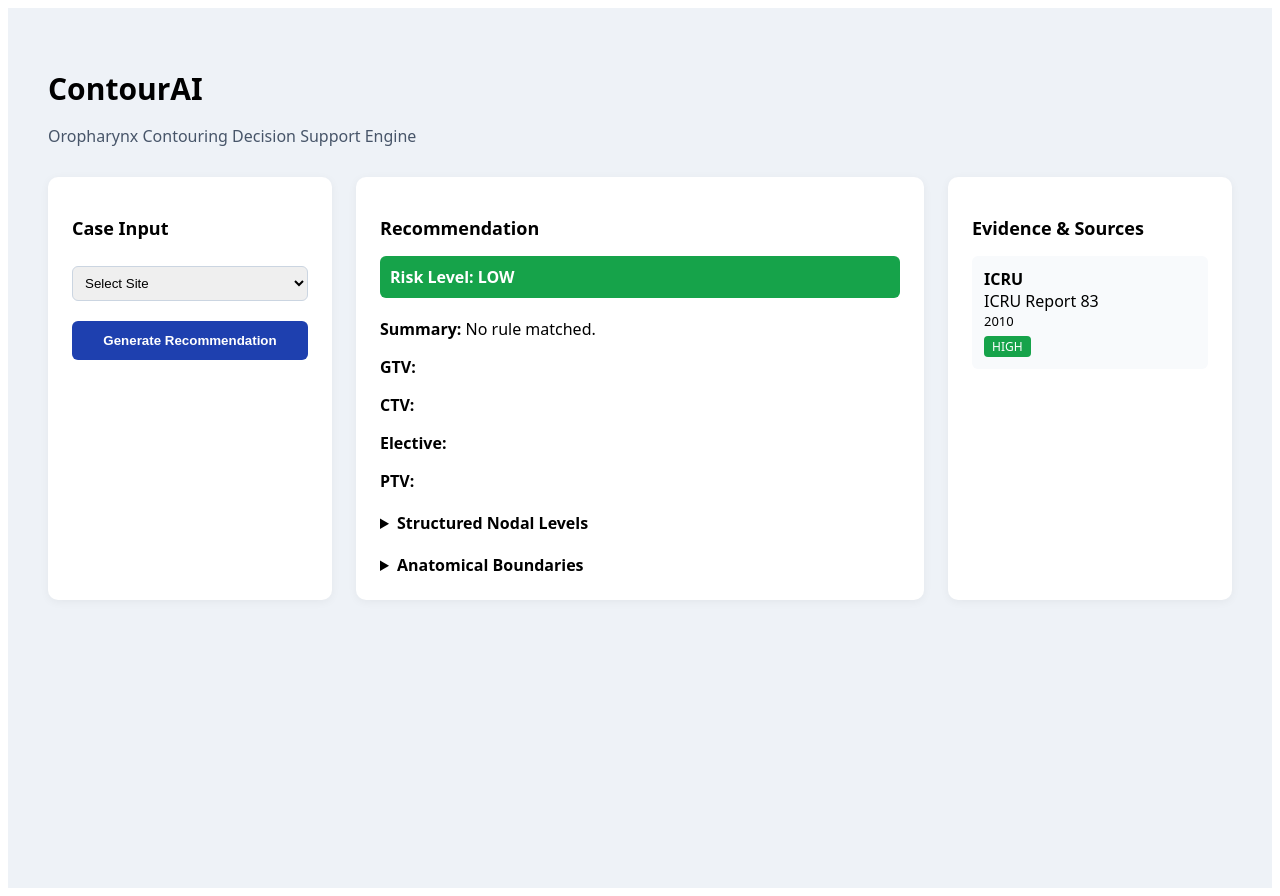
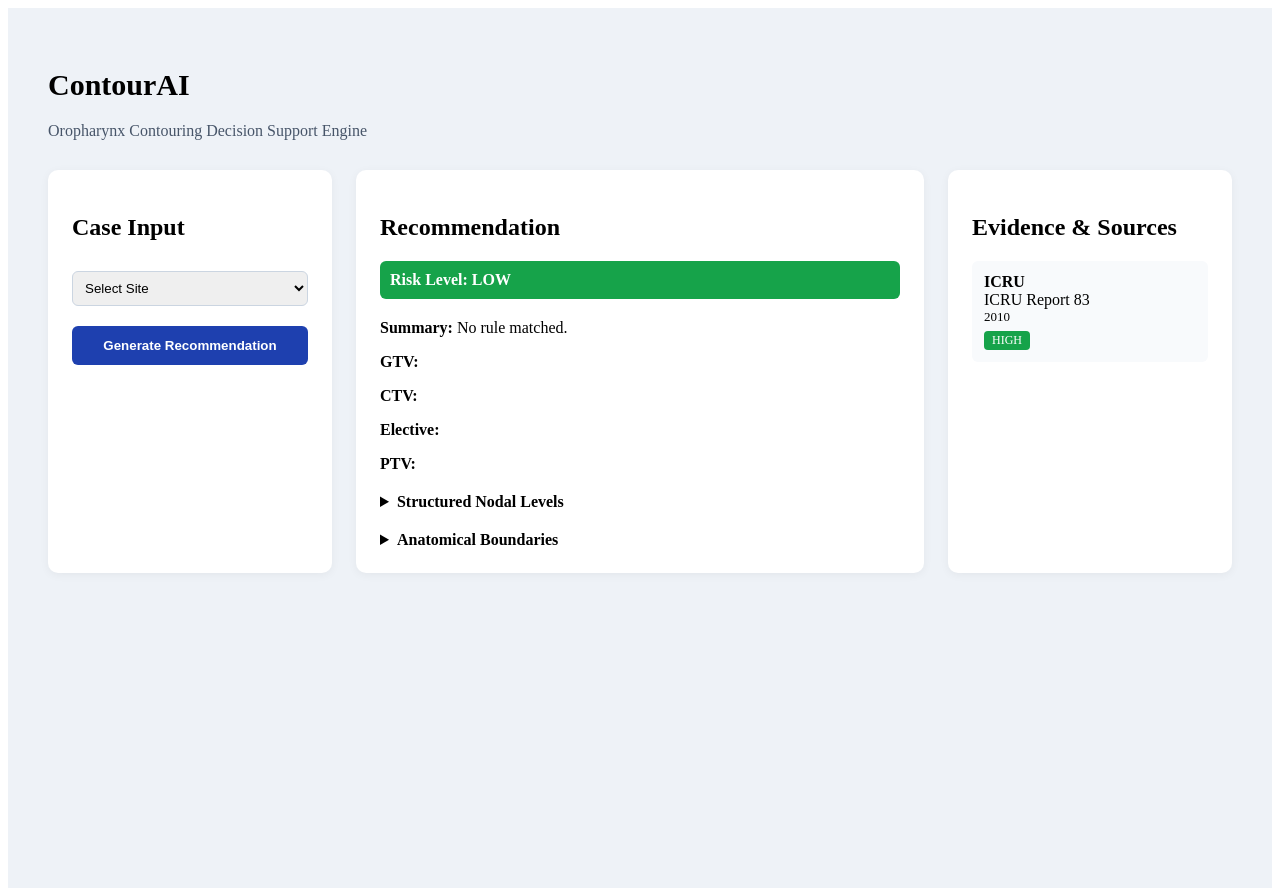
Before and after one commit to Bubblycommandant/Contourai, a Next.js app: page / in a window 1280 px wide. Both pictures are taken after a click on the button "Generate Recommendation". Built offline with nearby package versions, Linux system fonts and the light colour scheme.

Commit message:
Update page.tsx

```diff
--- a/app/page.tsx
+++ b/app/page.tsx
@@ -25,19 +25,17 @@ export default function Home() {
   };
 
   return (
-    <div style={{ minHeight: "100vh", backgroundColor: "#eef2f7", padding: 40, fontFamily: "system-ui" }}>
-      <h1 style={{ fontSize: 30, fontWeight: 700, marginBottom: 4 }}>
-        ContourAI
-      </h1>
-      <p style={{ color: "#475569", marginBottom: 30 }}>
+    <div style={{ minHeight: "100vh", backgroundColor: "#eef2f7", padding: 40 }}>
+      <h1 style={{ fontSize: 30, fontWeight: 700 }}>ContourAI</h1>
+      <p style={{ marginBottom: 30, color: "#475569" }}>
         Oropharynx Contouring Decision Support Engine
       </p>
 
       <div style={{ display: "grid", gridTemplateColumns: "1fr 2fr 1fr", gap: 24 }}>
 
-        {/* CASE INPUT PANEL */}
+        {/* CASE INPUT */}
         <div style={card}>
-          <h2 style={sectionTitle}>Case Input</h2>
+          <h2>Case Input</h2>
 
           <select
             value={form.site}
@@ -60,14 +58,14 @@ export default function Home() {
               </select>
 
               <input
-                placeholder="T Stage (e.g., T4)"
+                placeholder="T Stage"
                 value={form.tStage}
                 onChange={(e) => setForm({ ...form, tStage: e.target.value })}
                 style={input}
               />
 
               <input
-                placeholder="N Stage (e.g., N2b)"
+                placeholder="N Stage"
                 value={form.nStage}
                 onChange={(e) => setForm({ ...form, nStage: e.target.value })}
                 style={input}
@@ -91,9 +89,9 @@ export default function Home() {
           </button>
         </div>
 
-        {/* RECOMMENDATION PANEL */}
+        {/* RECOMMENDATION */}
         <div style={card}>
-          <h2 style={sectionTitle}>Recommendation</h2>
+          <h2>Recommendation</h2>
 
           {!result && (
             <p style={{ color: "#64748b" }}>
@@ -103,7 +101,7 @@ export default function Home() {
 
           {result && (
             <>
-              {/* Risk Strip */}
+              {/* RISK STRIP */}
               <div
                 style={{
                   backgroundColor: riskColors[result.riskLevel],
@@ -125,7 +123,7 @@ export default function Home() {
 
               {result.deepExtensions.length > 0 && (
                 <div style={{ marginTop: 20 }}>
-                  <h3 style={{ fontSize: 16 }}>Deep Space Extensions</h3>
+                  <h3>Deep Space Extensions</h3>
                   <ul>
                     {result.deepExtensions.map((d, i) => (
                       <li key={i}>{d}</li>
@@ -135,7 +133,9 @@ export default function Home() {
               )}
 
               <details style={{ marginTop: 20 }}>
-                <summary style={summaryStyle}>Structured Nodal Levels</summary>
+                <summary style={{ cursor: "pointer", fontWeight: 600 }}>
+                  Structured Nodal Levels
+                </summary>
                 <pre style={codeBlock}>
 {JSON.stringify(
   {
@@ -149,7 +149,9 @@ export default function Home() {
               </details>
 
               <details style={{ marginTop: 20 }}>
-                <summary style={summaryStyle}>Anatomical Boundaries</summary>
+                <summary style={{ cursor: "pointer", fontWeight: 600 }}>
+                  Anatomical Boundaries
+                </summary>
                 <pre style={codeBlock}>
 {JSON.stringify(result.levelBoundaries, null, 2)}
                 </pre>
@@ -158,9 +160,9 @@ export default function Home() {
           )}
         </div>
 
-        {/* EVIDENCE PANEL */}
+        {/* EVIDENCE */}
         <div style={card}>
-          <h2 style={sectionTitle}>Evidence & Sources</h2>
+          <h2>Evidence & Sources</h2>
           {result &&
             result.citations.map((c, i) => (
               <div key={i} style={citation}>
@@ -171,24 +173,18 @@ export default function Home() {
               </div>
             ))}
         </div>
-
       </div>
     </div>
   );
 }
 
-/* ================= STYLES ================= */
+/* STYLES */
 
 const card = {
   backgroundColor: "white",
   padding: 24,
   borderRadius: 10,
   boxShadow: "0 2px 10px rgba(0,0,0,0.05)",
-};
-
-const sectionTitle = {
-  fontSize: 18,
-  marginBottom: 16,
 };
 
 const input = {
@@ -207,11 +203,6 @@ const button = {
   color: "white",
   border: "none",
   borderRadius: 6,
-  fontWeight: 600,
-};
-
-const summaryStyle = {
-  cursor: "pointer",
   fontWeight: 600,
 };
 
```
